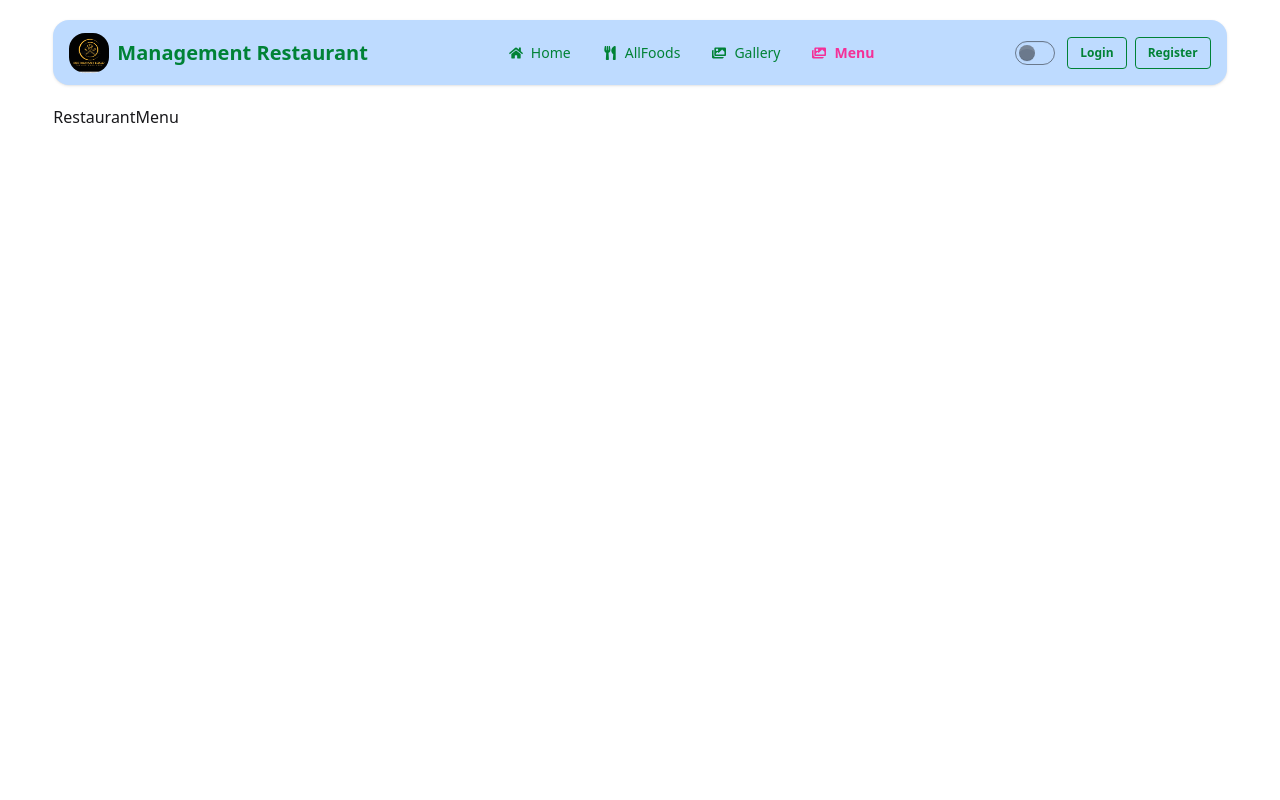
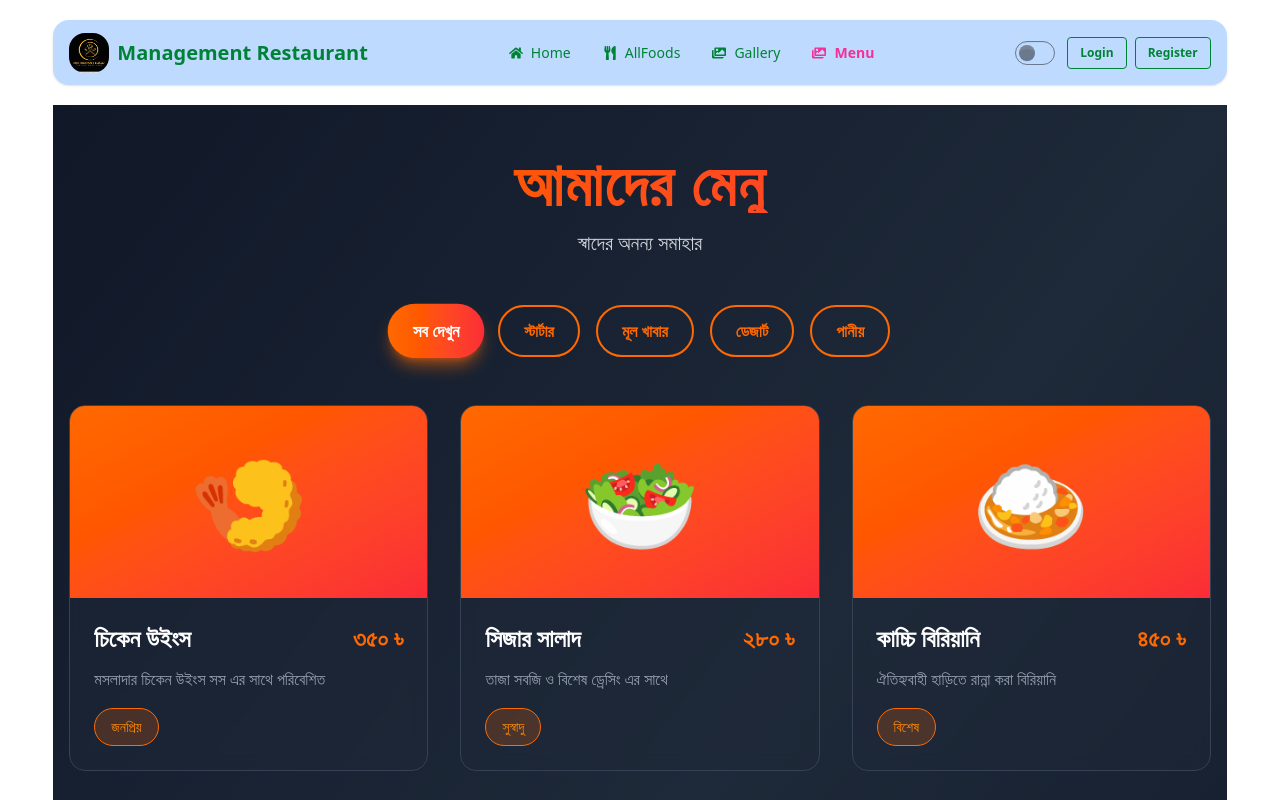
Before and after one commit to shiuly-28/management-restaurant, a React (Vite) app in the folder client/: page /menu in a window 1280 px wide. Shown: the top 800 px of the page. Built offline with nearby package versions, Linux system fonts and the light colour scheme; no server answers.

Commit message:
add the restaurantMEnu

```diff
--- a/client/src/Pages/RestaurantMenu/RestaurantMenu.jsx
+++ b/client/src/Pages/RestaurantMenu/RestaurantMenu.jsx
@@ -1,11 +1,176 @@
-import React from 'react';
+import React, { useState } from 'react';
 
 const RestaurantMenu = () => {
-    return (
-        <div>
-            <h2>RestaurantMenu</h2>
+  const [activeCategory, setActiveCategory] = useState('all');
+
+  const menuItems = [
+    {
+      id: 1,
+      name: 'চিকেন উইংস',
+      category: 'appetizer',
+      price: '৩৫০',
+      description: 'মসলাদার চিকেন উইংস সস এর সাথে পরিবেশিত',
+      badge: 'জনপ্রিয়',
+      emoji: '🍤'
+    },
+    {
+      id: 2,
+      name: 'সিজার সালাদ',
+      category: 'appetizer',
+      price: '২৮০',
+      description: 'তাজা সবজি ও বিশেষ ড্রেসিং এর সাথে',
+      badge: 'সুস্বাদু',
+      emoji: '🥗'
+    },
+    {
+      id: 3,
+      name: 'কাচ্চি বিরিয়ানি',
+      category: 'main',
+      price: '৪৫০',
+      description: 'ঐতিহ্যবাহী হাড়িতে রান্না করা বিরিয়ানি',
+      badge: 'বিশেষ',
+      emoji: '🍛'
+    },
+    {
+      id: 4,
+      name: 'স্পেশাল পাস্তা',
+      category: 'main',
+      price: '৩৮০',
+      description: 'ক্রিমি সস এর সাথে ইটালিয়ান পাস্তা',
+      badge: "শেফ'স চয়েস",
+      emoji: '🍝'
+    },
+    {
+      id: 5,
+      name: 'গ্রিলড চিকেন',
+      category: 'main',
+      price: '৫২০',
+      description: 'ভেজিটেবল ও পটেটো ওয়েজেস সহ',
+      badge: 'জনপ্রিয়',
+      emoji: '🍖'
+    },
+    {
+      id: 6,
+      name: 'চকলেট কেক',
+      category: 'dessert',
+      price: '২২০',
+      description: 'রিচ চকলেট লেয়ার কেক আইসক্রিম সহ',
+      badge: 'মিষ্টি',
+      emoji: '🍰'
+    },
+    {
+      id: 7,
+      name: 'ক্রিম ব্রুলে',
+      category: 'dessert',
+      price: '২৫০',
+      description: 'ফ্রেঞ্চ স্টাইল কাস্টার্ড ডেজার্ট',
+      badge: 'প্রিমিয়াম',
+      emoji: '🍮'
+    },
+    {
+      id: 8,
+      name: 'কফি লাট্টে',
+      category: 'beverage',
+      price: '১৮০',
+      description: 'এসপ্রেসো ও স্টিমড মিল্ক',
+      badge: 'গরম',
+      emoji: '☕'
+    },
+    {
+      id: 9,
+      name: 'ফ্রেশ জুস',
+      category: 'beverage',
+      price: '১৫০',
+      description: 'তাজা ফলের জুস (আম/কমলা/তরমুজ)',
+      badge: 'ঠান্ডা',
+      emoji: '🥤'
+    }
+  ];
+
+  const categories = [
+    { id: 'all', label: 'সব দেখুন' },
+    { id: 'appetizer', label: 'স্টার্টার' },
+    { id: 'main', label: 'মূল খাবার' },
+    { id: 'dessert', label: 'ডেজার্ট' },
+    { id: 'beverage', label: 'পানীয়' }
+  ];
+
+  const filteredItems = activeCategory === 'all'
+    ? menuItems
+    : menuItems.filter(item => item.category === activeCategory);
+
+  return (
+    <div className="min-h-screen bg-gradient-to-br from-gray-900 via-gray-800 to-gray-900 py-12 px-4">
+      <div className="max-w-7xl mx-auto">
+        {/* Header */}
+        <div className="text-center mb-12">
+          <h1 className="text-5xl md:text-6xl font-bold text-transparent bg-clip-text bg-gradient-to-r from-orange-500 to-red-500 mb-4 tracking-wide">
+            আমাদের মেনু
+          </h1>
+          <p className="text-xl text-gray-300">স্বাদের অনন্য সমাহার</p>
         </div>
-    );
+
+        {/* Category Buttons */}
+        <div className="flex flex-wrap justify-center gap-4 mb-12">
+          {categories.map(category => (
+            <button
+              key={category.id}
+              onClick={() => setActiveCategory(category.id)}
+              className={`px-6 py-3 rounded-full font-semibold transition-all duration-300 ${
+                activeCategory === category.id
+                  ? 'bg-gradient-to-r from-orange-500 to-red-500 text-white shadow-lg shadow-orange-500/50 scale-105'
+                  : 'bg-transparent border-2 border-orange-500 text-orange-500 hover:bg-orange-500 hover:text-white hover:scale-105'
+              }`}
+            >
+              {category.label}
+            </button>
+          ))}
+        </div>
+
+        {/* Menu Grid */}
+        <div className="grid grid-cols-1 md:grid-cols-2 lg:grid-cols-3 gap-8">
+          {filteredItems.map(item => (
+            <div
+              key={item.id}
+              className="bg-gray-800/50 backdrop-blur-sm rounded-2xl overflow-hidden border border-gray-700 hover:border-orange-500 transition-all duration-300 hover:scale-105 hover:shadow-2xl hover:shadow-orange-500/20 group"
+            >
+              {/* Image Section */}
+              <div className="h-48 bg-gradient-to-br from-orange-500 to-red-500 flex items-center justify-center text-8xl group-hover:scale-110 transition-transform duration-300">
+                {item.emoji}
+              </div>
+
+              {/* Content Section */}
+              <div className="p-6">
+                <div className="flex justify-between items-start mb-3">
+                  <h3 className="text-2xl font-bold text-white group-hover:text-orange-400 transition-colors">
+                    {item.name}
+                  </h3>
+                  <span className="text-2xl font-bold text-orange-500">
+                    {item.price} ৳
+                  </span>
+                </div>
+
+                <p className="text-gray-400 mb-4 leading-relaxed">
+                  {item.description}
+                </p>
+
+                <span className="inline-block px-4 py-2 bg-orange-500/20 border border-orange-500 rounded-full text-sm text-orange-400 font-medium">
+                  {item.badge}
+                </span>
+              </div>
+            </div>
+          ))}
+        </div>
+
+        {/* Empty State */}
+        {filteredItems.length === 0 && (
+          <div className="text-center py-16">
+            <p className="text-2xl text-gray-400">কোনো আইটেম পাওয়া যায়নি</p>
+          </div>
+        )}
+      </div>
+    </div>
+  );
 };
 
 export default RestaurantMenu;
```
